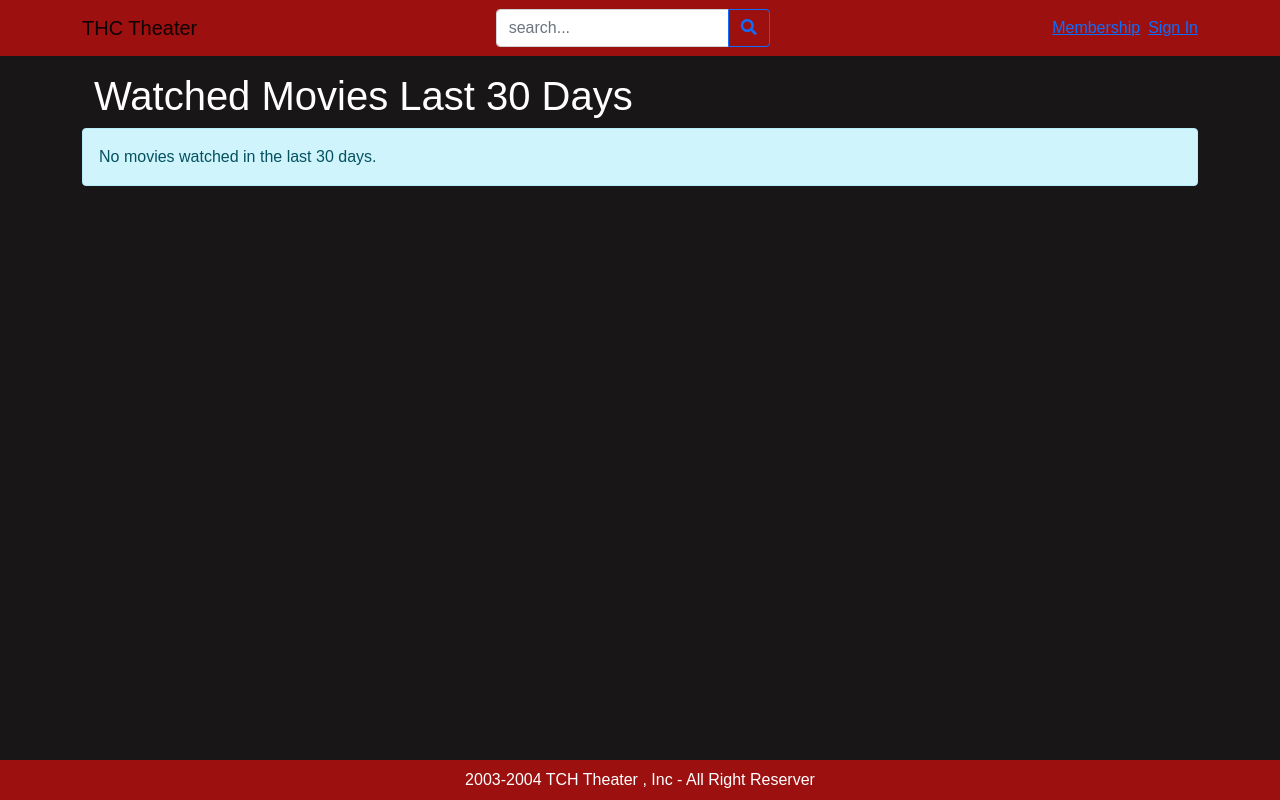
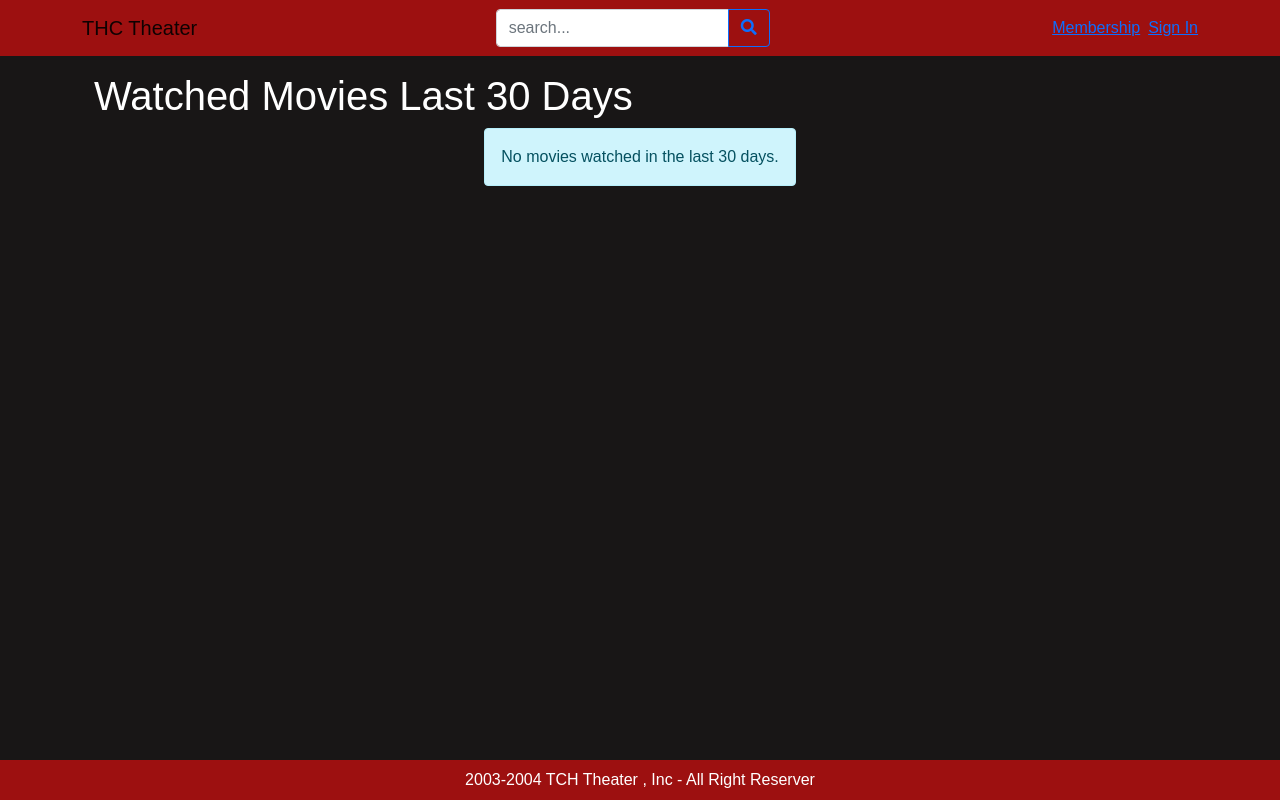
Before and after one commit to thuyluu9595/Movie-Theater-Club, a React (Create React App) app in the folder frontend/: page /watched30 in a window 1280 px wide. Built offline with nearby package versions, Linux system fonts and the light colour scheme.

Commit message:
added tab title

```diff
--- a/frontend/src/screens/AnalyticsScreen.js
+++ b/frontend/src/screens/AnalyticsScreen.js
@@ -7,6 +7,7 @@ import { URL } from "../Constants";
 import {Store} from "../Stores";
 import LoadingBox from "../components/LoadingBox";
 import MessageBox from "../components/MessageBox";
+import Helmet from "react-helmet";
 
 ChartJS.register(ArcElement, Tooltip, Legend);
 const reducer = (state, action) => {
@@ -71,7 +72,10 @@ const AnalyticsScreen = () => {
     return (
         // <div className="analytics-container">
         <Container className="analytics-container">
-            <h1>Analytics </h1>
+            <Helmet>
+                <title>Analytic Dashboard</title>
+            </Helmet>
+            <h1>Analytics</h1>
             <label htmlFor="category-select" style={{color: "black", marginRight: "0.7rem"}}>Category: </label>
             <Form.Control as="select" className="category-select" value={category} onChange={handleCategoryChange}>
                 <option value="locations">Location</option>
--- a/frontend/src/screens/WatchedHistoryScreen.js
+++ b/frontend/src/screens/WatchedHistoryScreen.js
@@ -53,6 +53,7 @@ const WatchedHistoryScreen = () => {
                 <title>Watched History</title>
             </Helmet>
             <h1>Watched Movies Last 30 Days</h1>
+            <div className='movies'>
                 <Row>
                     {state.loading ? (
                         <LoadingBox />
@@ -70,6 +71,8 @@ const WatchedHistoryScreen = () => {
                         )
                     )}
                 </Row>
+            </div>
+
         </Container>
     );
 };
```
Lines whose indentation alone changed are shown as unchanged.
